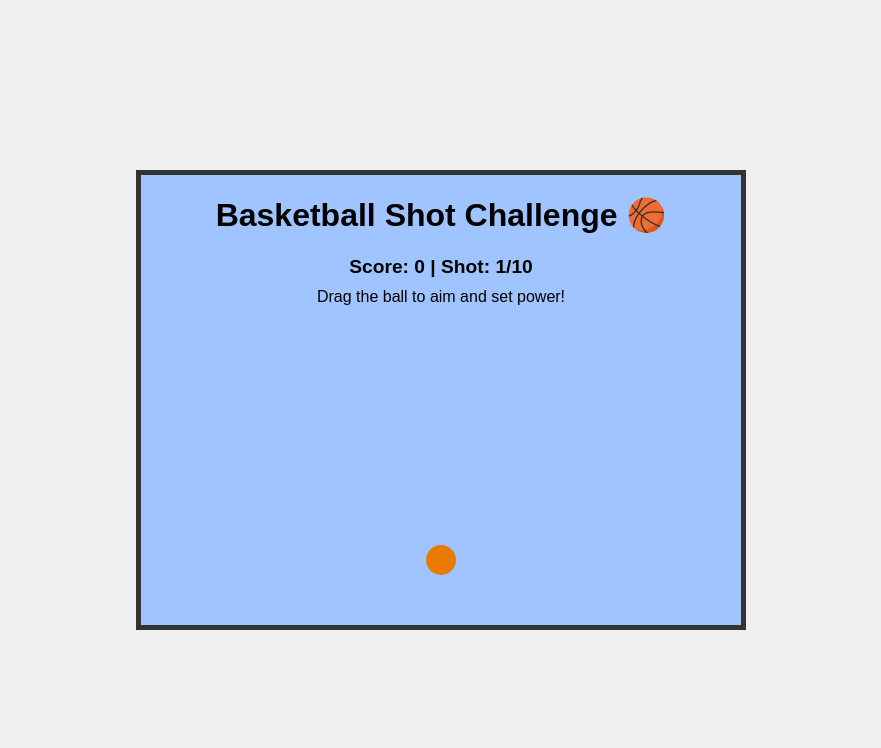
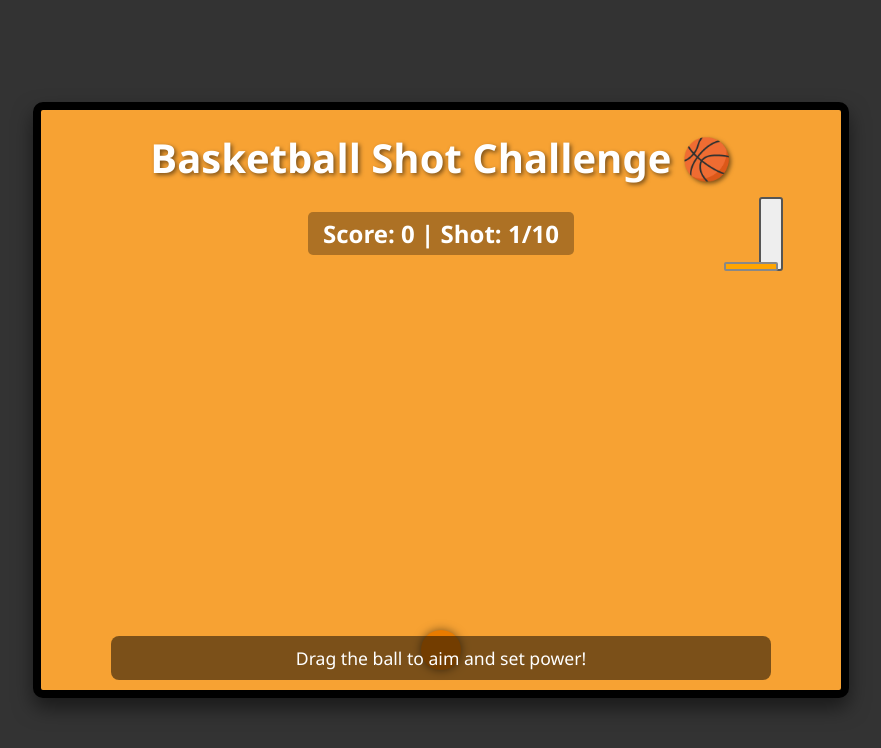
Before and after one commit to Hera28/Basketball-Test-1, a plain HTML site: page index.html in a window 1280 px wide. Shown: the whole page, without its empty margins (199-1080 px from the left). Drawn offline with Linux system fonts and the light colour scheme.

Commit message:
Update style.css

```diff
--- a/style.css
+++ b/style.css
@@ -1,86 +1,175 @@
 body {
-    font-family: sans-serif;
+    font-family: 'Segoe UI', Tahoma, Geneva, Verdana, sans-serif;
     display: flex;
     justify-content: center;
     align-items: center;
-    height: 100vh;
+    min-height: 100vh;
     margin: 0;
-    background-color: #f0f0f0;
+    background-color: #333; /* Darker background */
+    color: #eee;
+    overflow: hidden; /* Prevent scrolling on mobile drag */
+    user-select: none; /* Disable text selection during drag */
+    -webkit-user-select: none; /* For Safari */
+    -ms-user-select: none; /* For IE/Edge */
+    touch-action: none; /* Prevent browser default touch actions */
 }
 
 .game-container {
-    width: 600px;
-    height: 450px;
-    background-color: #a0c4ff; /* Court background */
-    border: 5px solid #333;
+    width: 90vw; /* Responsive width */
+    max-width: 800px; /* Max width for desktop */
+    height: 70vh; /* Responsive height */
+    max-height: 600px; /* Max height for desktop */
+    background-color: #f7a233; /* Court color */
+    border: 8px solid #000;
+    border-radius: 10px;
     position: relative;
     overflow: hidden;
     text-align: center;
+    box-shadow: 0 10px 20px rgba(0,0,0,0.5);
+    display: flex;
+    flex-direction: column;
+    align-items: center;
+    padding-top: 20px;
 }
 
-/* --- Game Elements --- */
-.hoop {
-    width: 80px;
-    height: 10px;
-    background-color: orange;
-    position: absolute;
-    top: 50px;
-    right: 50px;
+h1 {
+    margin-top: 0;
+    font-size: 2.5em;
+    color: #fff;
+    text-shadow: 2px 2px 4px rgba(0,0,0,0.5);
+}
+
+.score-board {
+    font-size: 1.5em;
+    font-weight: bold;
+    color: #fff;
+    margin-bottom: 20px;
+    background-color: rgba(0,0,0,0.3);
+    padding: 5px 15px;
     border-radius: 5px;
 }
 
+.court {
+    position: absolute;
+    bottom: 0;
+    left: 0;
+    width: 100%;
+    height: 100%; /* Occupy full container */
+    overflow: hidden;
+}
+
+/* --- Hoop Elements --- */
+.hoop-area {
+    position: absolute;
+    top: 15%; /* Position relative to court */
+    right: 15%;
+    width: 100px;
+    height: 80px;
+    transform: translateX(50%);
+}
+
+.backboard {
+    width: 20px;
+    height: 70px;
+    background-color: #eee;
+    border: 2px solid #555;
+    position: absolute;
+    right: 0;
+    top: 0;
+    border-radius: 3px;
+    transform: translateX(50%);
+}
+
+.rim {
+    width: 50px;
+    height: 5px;
+    background-color: orange;
+    border: 2px solid #888;
+    position: absolute;
+    top: 65px;
+    right: 20px;
+    border-radius: 2px;
+    transform: translateX(50%);
+}
+
+/* --- Ball --- */
 .ball {
-    width: 30px;
-    height: 30px;
+    width: 40px;
+    height: 40px;
     background-color: #e87b00; /* Basketball color */
     border-radius: 50%;
     position: absolute;
-    bottom: 50px;
+    bottom: 20px; /* Starting position */
     left: 50%;
     transform: translateX(-50%);
-    transition: transform 0.5s ease-out; /* For shooting animation */
+    cursor: grab;
+    box-shadow: 0 0 10px rgba(0,0,0,0.5);
+    z-index: 10;
+    transition: transform 0.05s ease-out; /* For quick drag feedback */
 }
 
-/* --- Power Meter --- */
-.power-meter-container {
+/* --- Instruction Message --- */
+.instruction-message {
     position: absolute;
     bottom: 10px;
-    left: 50%;
-    transform: translateX(-50%);
     width: 80%;
+    background-color: rgba(0,0,0,0.5);
+    color: #fff;
+    padding: 10px;
+    border-radius: 8px;
+    font-size: 1.1em;
+    z-index: 20;
 }
 
-.power-meter-background {
-    width: 100%;
-    height: 20px;
-    background-color: #ccc;
-    border: 1px solid #666;
-    margin-top: 10px;
-    position: relative;
-    border-radius: 3px;
-    overflow: hidden;
+/* --- Trajectory Line (for aiming) --- */
+.trajectory-line {
+    position: absolute;
+    background-color: rgba(255, 255, 255, 0.5); /* Semi-transparent white line */
+    height: 2px;
+    transform-origin: left center; /* Rotate around the ball's center */
+    pointer-events: none; /* Don't block clicks/touches */
+    z-index: 9;
 }
 
-.power-bar {
+/* --- Game Over Overlay --- */
+.game-over-overlay {
+    position: absolute;
+    top: 0;
+    left: 0;
+    width: 100%;
     height: 100%;
-    width: 0;
-    background-color: limegreen;
-    transition: background-color 0.1s;
+    background-color: rgba(0, 0, 0, 0.8);
+    color: white;
+    display: flex;
+    flex-direction: column;
+    justify-content: center;
+    align-items: center;
+    font-size: 2em;
+    text-align: center;
+    z-index: 30;
+    opacity: 0;
+    visibility: hidden;
+    transition: opacity 0.5s ease-in-out;
 }
 
-.sweet-spot {
-    position: absolute;
-    top: 0;
-    left: 45%; /* Center around 50% */
-    width: 10%; /* 45% to 55% is the sweet spot */
-    height: 100%;
-    border-left: 2px dashed red;
-    border-right: 2px dashed red;
-    box-sizing: border-box;
+.game-over-overlay.visible {
+    opacity: 1;
+    visibility: visible;
 }
 
-.score-board {
-    margin: 10px;
-    font-size: 1.2em;
-    font-weight: bold;
+.restart-button {
+    background-color: #4CAF50; /* Green */
+    color: white;
+    padding: 15px 30px;
+    border: none;
+    border-radius: 8px;
+    cursor: pointer;
+    font-size: 1em;
+    margin-top: 20px;
+    box-shadow: 0 5px 10px rgba(0,0,0,0.3);
+    transition: background-color 0.3s ease;
 }
+
+.restart-button:hover {
+    background-color: #45a049;
+}
```
